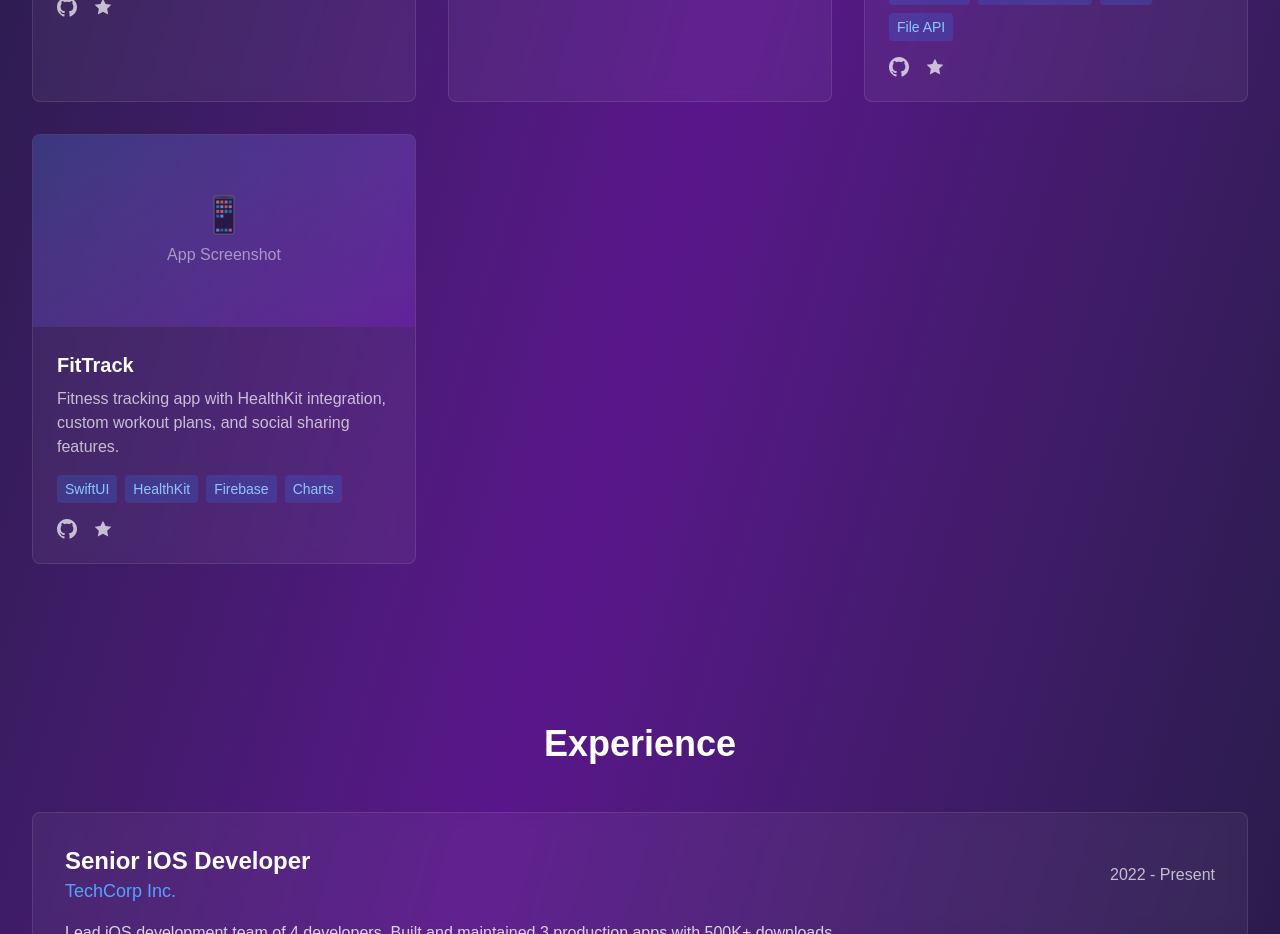
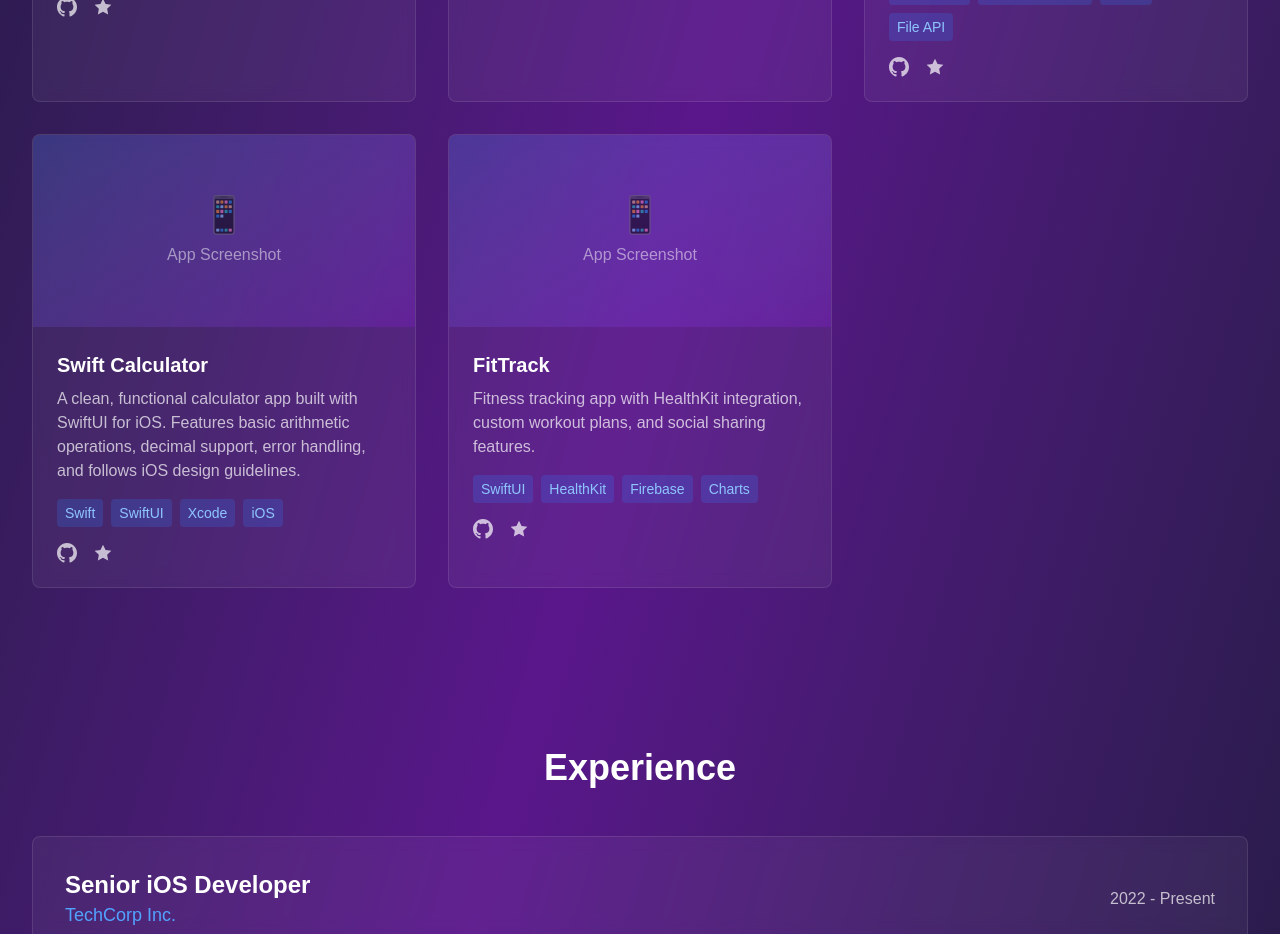
Before and after one commit to Jeffrey-14/ios-portfolio, a Next.js app: page / in a window 1280 px wide. Shown: the part 1900-2834 px from the top of the page. Built offline with nearby package versions, Linux system fonts and the light colour scheme.

Commit message:
Add Swift Calculator to featured projects

```diff
--- a/src/app/page.tsx
+++ b/src/app/page.tsx
@@ -58,6 +58,16 @@ const projects = [
 
   {
     id: 4,
+    title: 'Swift Calculator',
+    description: 'A clean, functional calculator app built with SwiftUI for iOS. Features basic arithmetic operations, decimal support, error handling, and follows iOS design guidelines.',
+    tech: ['Swift', 'SwiftUI', 'Xcode', 'iOS'],
+    image: '/api/placeholder/400/250',
+    github: 'https://github.com/Jeffrey-14/swift-calculator',
+    appstore: 'https://github.com/user-attachments/assets/4fe0f8a4-e633-48af-8bfa-35e84f8daa48' // Video demo link
+  },
+
+  {
+    id: 5,
     title: 'FitTrack',
     description: 'Fitness tracking app with HealthKit integration, custom workout plans, and social sharing features.',
     tech: ['SwiftUI', 'HealthKit', 'Firebase', 'Charts'],
```
